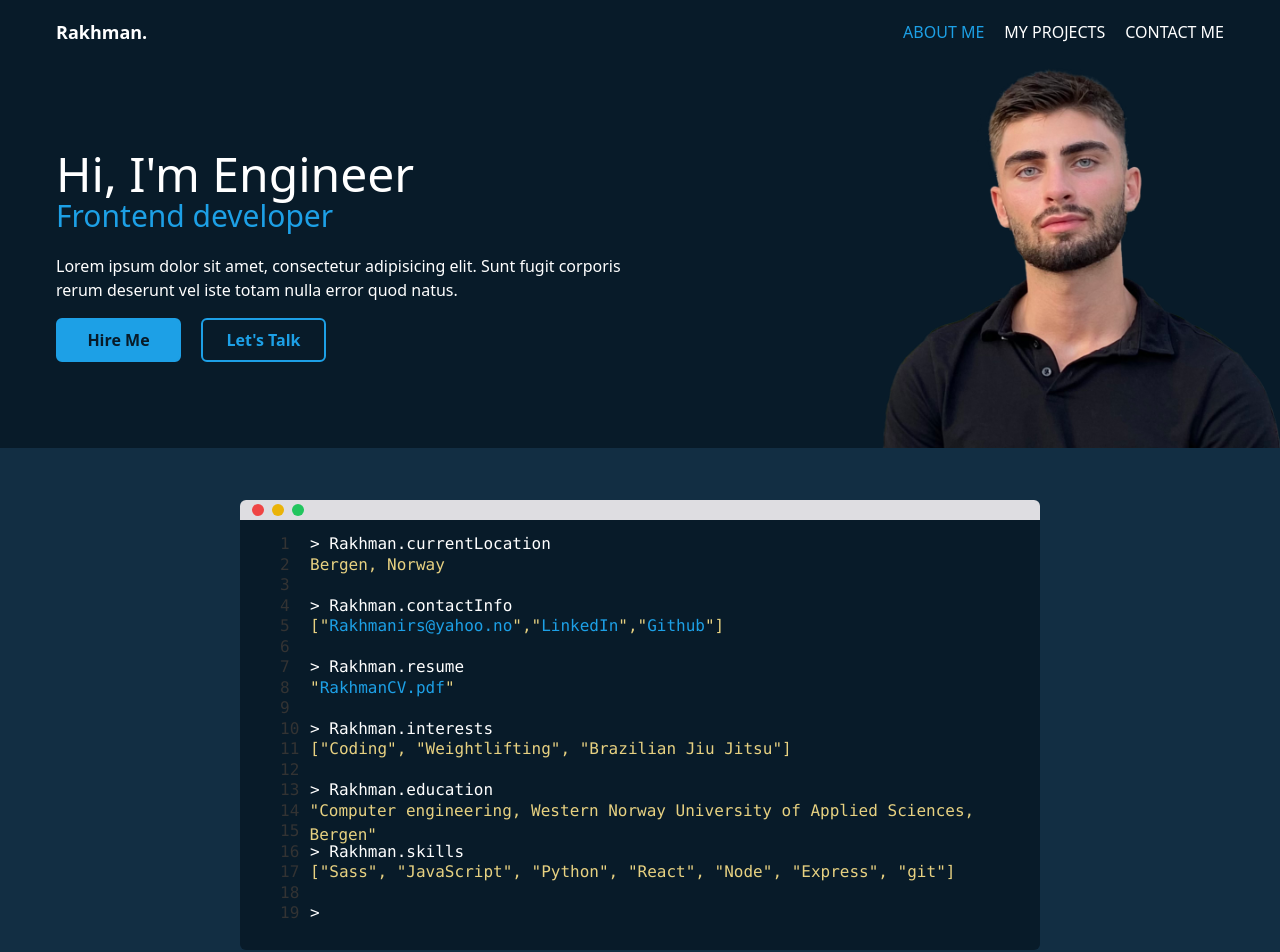
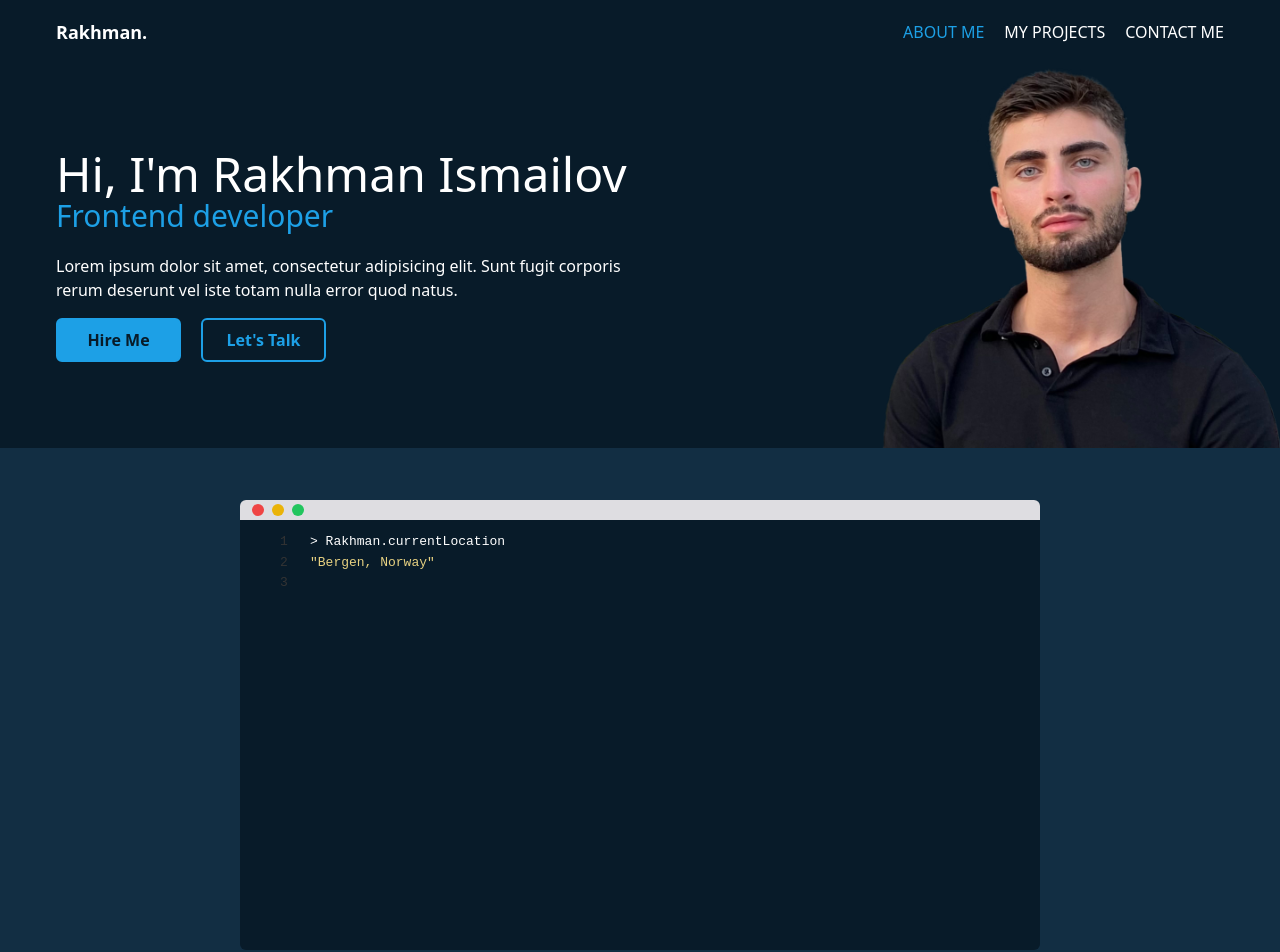
Before and after one commit to sharoy674281/Portfolio, a React (Vite) app: page / in a window 1280 px wide. Shown: the top 952 px of the page. Built offline with nearby package versions, Linux system fonts and the light colour scheme.

Commit message:
typing effect

```diff
--- a/index.html
+++ b/index.html
@@ -5,6 +5,12 @@
 		<link rel="icon" type="image/svg+xml" href="/vite.svg" />
 		<meta name="viewport" content="width=device-width, initial-scale=1.0" />
 		<title>Rakhman portfolio</title>
+		<link rel="preconnect" href="https://fonts.googleapis.com" />
+		<link rel="preconnect" href="https://fonts.gstatic.com" crossorigin />
+		<link
+			href="https://fonts.googleapis.com/css2?family=Space+Mono:ital,wght@0,400;0,700;1,400;1,700&display=swap"
+			rel="stylesheet"
+		/>
 	</head>
 	<body>
 		<div id="root"></div>
--- a/src/components/About.jsx
+++ b/src/components/About.jsx
@@ -1,14 +1,67 @@
-import React from "react";
-import { useTypewriter, Cursor } from "react-simple-typewriter";
+import React, { useState, useEffect } from "react";
+import { Typewriter } from "react-simple-typewriter";
 
 const About = () => {
+	const lines = [
+		{ id: 1, text: "> Rakhman.currentLocation", className: "" },
+		{ id: 2, text: '"Bergen, Norway"', className: "text-macYellow" },
+		{ id: 3, text: "", className: "" },
+		{ id: 4, text: "> Rakhman.contactInfo", className: "" },
+		{
+			id: 5,
+			text: `[<a href="mailto:rakhmanirs@yahoo.no" class="text-macYellow">Rakhmanirs@yahoo.no</a>, <a target="_blank" href="https://www.linkedin.com/in/rakhman-ismailov" class="text-macYellow">LinkedIn</a>, <a target="_blank" href="https://github.com/sharoyirs" class="text-macYellow">Github</a>]`,
+			className: "text-macYellow mac-links",
+			isHTML: true,
+		},
+		{ id: 6, text: "", className: "" },
+		{ id: 7, text: "> Rakhman.resume", className: "" },
+		{
+			id: 8,
+			text: `"<a target="blank" href="/pdf/Said-Rakhman_Ismailov - CV 2023.pdf" className="text-macYellow">RakhmanCV.pdf</a>"`,
+			className: "text-macYellow mac-links",
+			isHTML: true,
+		},
+		{ id: 9, text: "", className: "" },
+		{ id: 10, text: "> Rakhman.interests", className: "" },
+		{
+			id: 11,
+			text: `["Coding", "Weightlifting", "Brazilian Jiu Jitsu"]`,
+			className: "text-macYellow",
+		},
+		{ id: 12, text: "", className: "" },
+		{ id: 13, text: "> Rakhman.education", className: "" },
+		{
+			id: 14,
+			text: `"Computer engineering, Western Norway University of Applied Sciences, Bergen"`,
+			className: "text-macYellow",
+		},
+		{ id: 15, text: "", className: "" },
+		{ id: 16, text: "> Rakhman.skills", className: "" },
+		{
+			id: 17,
+			text: `["Sass", "JavaScript", "Python", "React", "Node", "Express", "git"]`,
+			className: "text-macYellow",
+		},
+		{ id: 18, text: "", className: "" },
+		{ id: 19, text: ">", className: "" },
+	];
+
+	const [currentLine, setCurrentLine] = useState(0);
+
+	useEffect(() => {
+		if (currentLine < lines.length) {
+			const timeout = setTimeout(() => {
+				setCurrentLine(currentLine + 1);
+			}, 1500);
+			return () => clearTimeout(timeout);
+		}
+	}, [currentLine, lines.length]);
+
 	return (
 		<div
 			id="about"
 			className="flex justify-center flex-col items-center bg-shade pt-5 pb-14">
-			<div className="">
-
-			</div>
+			<div className=""></div>
 			<div className="bg-mainColor h-[450px] w-[800px] mt-8 rounded-md flex flex-col ">
 				<div className="bg-macGray rounded-t-md h-5 flex gap-2 items-center pl-3">
 					<div className="circle bg-red-500"></div>
@@ -16,112 +69,29 @@ const About = () => {
 					<div className="circle bg-green-500"></div>
 				</div>
 				<div className="mt-3 ml-10 text-white">
-					<div className="mac-lines">
-						<span>1</span>
-						<p>&gt; Rakhman.currentLocation</p>
-					</div>
-					<div className="mac-lines">
-						<span>2</span>
-						<p className="text-macYellow">Bergen, Norway</p>
-					</div>
-					<div className="mac-lines">
-						<span>3</span>
-						<p></p>
-					</div>
-					<div className="mac-lines">
-						<span>4</span>
-						<p>&gt; Rakhman.contactInfo</p>
-					</div>
-					<div className="mac-lines">
-						<span>5</span>
-						<p className="text-macYellow mac-links">
-							["
-							<a href="mailto:rakhmanirs@yahoo.no">
-								Rakhmanirs@yahoo.no
-							</a>
-							","
-							<a
-								target="_blank"
-								href="https://www.linkedin.com/in/rakhman-ismailov">
-								LinkedIn
-							</a>
-							","
-							<a target="_blank" href="https://github.com/sharoyirs">
-								Github
-							</a>
-							"]
-						</p>
-					</div>
-					<div className="mac-lines">
-						<span>6</span>
-						<p></p>
-					</div>
-					<div className="mac-lines">
-						<span>7</span>
-						<p>&gt; Rakhman.resume</p>
-					</div>
-					<div className="mac-lines mac-links text-macYellow">
-						<span>8</span>
-						<p>
-							"
-							<a
-								target="blank"
-								href="/pdf/Said-Rakhman_Ismailov - CV 2023.pdf">
-								RakhmanCV.pdf
-							</a>
-							"
-						</p>
-					</div>
-					<div className="mac-lines">
-						<span>9</span>
-						<p></p>
-					</div>
-					<div className="mac-lines">
-						<span>10</span>
-						<p>&gt; Rakhman.interests</p>
-					</div>
-					<div className="mac-lines text-macYellow">
-						<span>11</span>
-						<p>["Coding", "Weightlifting", "Brazilian Jiu Jitsu"]</p>
-					</div>
-					<div className="mac-lines">
-						<span>12</span>
-						<p></p>
-					</div>
-					<div className="mac-lines">
-						<span>13</span>
-						<p>&gt; Rakhman.education</p>
-					</div>
-					<div className="mac-lines">
-						<span>14</span>
-						<p className="text-macYellow">
-							"Computer engineering, Western Norway University of Applied
-							Sciences, Bergen"
-						</p>
-					</div>
-					<div className="mac-lines">
-						<span>15</span>
-						<p></p>
-					</div>
-					<div className="mac-lines">
-						<span>16</span>
-						<p>&gt; Rakhman.skills</p>
-					</div>
-					<div className="mac-lines">
-						<span>17</span>
-						<p className="text-macYellow">
-							["Sass", "JavaScript", "Python", "React", "Node",
-							"Express", "git"]
-						</p>
-					</div>
-					<div className="mac-lines">
-						<span>18</span>
-						<p></p>
-					</div>
-					<div className="mac-lines">
-						<span>19</span>
-						<p>&gt;</p>
-					</div>
+					{lines.slice(0, currentLine).map((line) => (
+						<div key={line.id} className="mac-lines">
+							<span className="text-macNumber">{line.id}</span>
+							{line.isHTML ? (
+								<p
+									className={line.className}
+									dangerouslySetInnerHTML={{ __html: line.text }}
+								/>
+							) : (
+								<p className={line.className}>
+									<Typewriter
+										words={[line.text]}
+										loop={1}
+										cursor={false}
+										cursorStyle="|"
+										typeSpeed={40}
+										deleteSpeed={50}
+										delaySpeed={0}
+									/>
+								</p>
+							)}
+						</div>
+					))}
 				</div>
 			</div>
 		</div>
--- a/src/components/Header.jsx
+++ b/src/components/Header.jsx
@@ -5,16 +5,14 @@ import { useTypewriter, Cursor } from "react-simple-typewriter";
 
 const Header = () => {
 	const [text] = useTypewriter({
-		words: ["Rakhman Ismailov", "Developer", "Engineer"],
-		loop: true,
-		typeSpeed: 50,
+		words: ["Hi, I'm Rakhman Ismailov"],
+		typeSpeed: 80,
 		deleteSpeed: 50,
-		delaySpeed: 1000,
 	});
 	return (
 		<div className=" header flex items-center justify-between h-96">
 			<div className=" w-[600px] ml-14">
-				<h1 className="text-5xl font-medium">Hi, I'm <span>{text}</span></h1>
+				<h1 className="text-5xl font-medium">{text}</h1>
 				<h2 className="text-3xl text-lightBlue font-medium mb-5">
 					Frontend developer
 				</h2>
--- a/src/index.css
+++ b/src/index.css
@@ -49,16 +49,12 @@ body {
 }
 
 .mac-lines {
-	font-family: consolas;
+	font-family: monospace;
 	@apply flex h-[20.5px];
 }
 
 .mac-lines span {
 	width: 30px;
-}
-
-.mac-lines span {
-	@apply text-macNumber;
 }
 
 .mac-links a {
```
